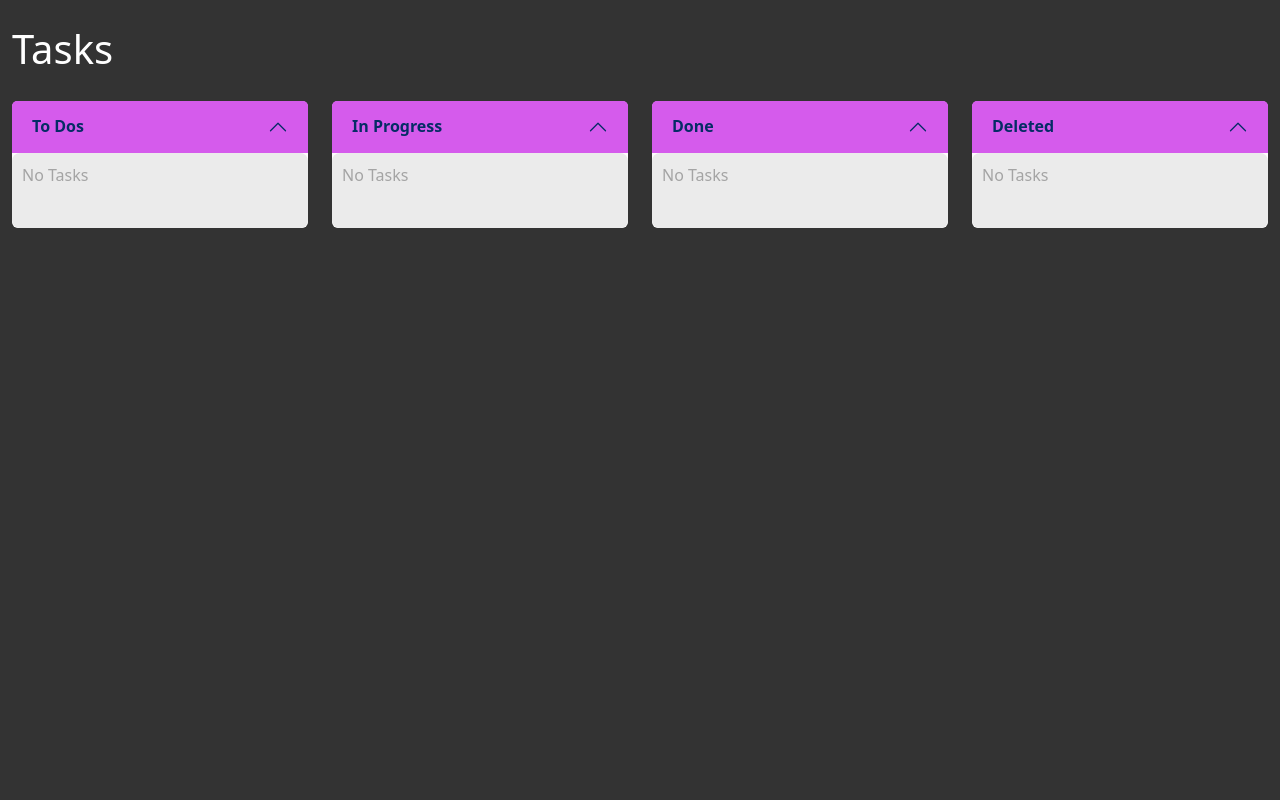
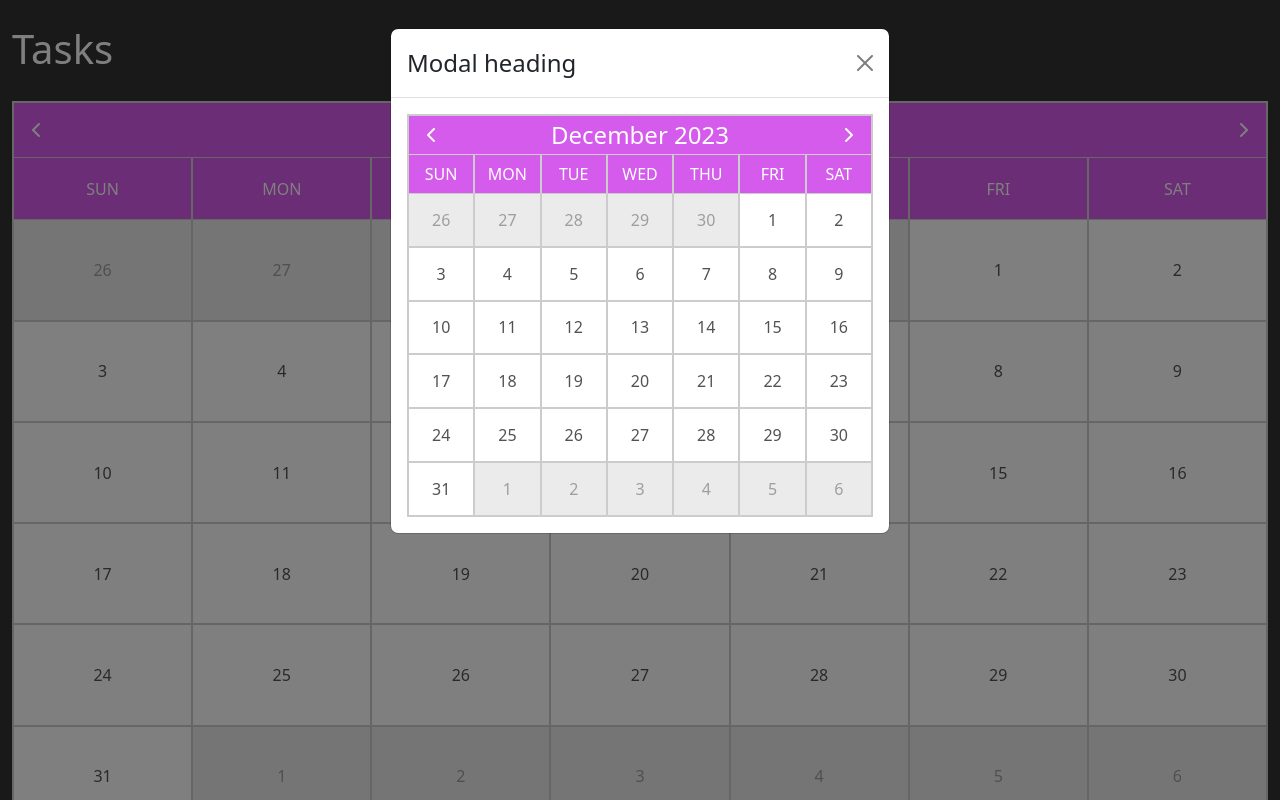
Before and after one commit to ktktbouzu/taskme, a React (Create React App) app: page / in a window 1280 px wide. Built offline with nearby package versions, Linux system fonts and the light colour scheme.

Commit message:
TSK-005: Add click highlight to calendar cells

```diff
--- a/src/App.css
+++ b/src/App.css
@@ -1,3 +1,18 @@
+html {
+  --app-white-1: #FFFFFF;
+
+  --app-gray-1: #CCCCCC;
+  --app-gray-2: #EBEBEB;
+  --app-gray-3: #9E9E9E;
+
+  --app-black-1: #000000;
+  --app-black-2: #525252;
+
+  --app-secondary: #D55BEC;
+
+  --app-brown-1: #C17C74;
+}
+
 body, html, #root {
   height: 100%;
   width: 100%;
--- a/src/components/Board/index.tsx
+++ b/src/components/Board/index.tsx
@@ -2,10 +2,12 @@ import React from 'react';
 import {
   Container,
   Row,
-  Col
+  Col,
+  Modal
 } from 'react-bootstrap';
 
 import List from '../List';
+import Calendar from '../Calendar';
 import './style.css';
 
 import type {
@@ -24,19 +26,21 @@ const boardDefaultProps = {
 
 const Board = (props: BoardProps) => {
   return (
+    <>
       <Container fluid className="board">
         <Row>
           <Col className="board__header">
-          <h1>{ props.title }</h1>
+            <h1>{props.title}</h1>
           </Col>
         </Row>
         <Row>
           <Col>
             {/** Calendar */}
+            <Calendar />
           </Col>
         </Row>
         <Row>
-        { props.lists.map((list: ListConfig) => (
+          {props.lists.map((list: ListConfig) => (
             <Col
               xs={12}
               sm={6}
@@ -46,9 +50,18 @@ const Board = (props: BoardProps) => {
             >
               <List listConfig={list} />
             </Col>
-        )) }
+          ))}
         </Row>
       </Container>
+      <Modal show={true}>
+        <Modal.Header closeButton>
+          <Modal.Title>Modal heading</Modal.Title>
+        </Modal.Header>
+        <Modal.Body>
+          <Calendar />
+        </Modal.Body>
+      </Modal>
+    </>
   );
 }
 
--- /dev/null
+++ b/src/components/Calendar/CalendarCell.tsx
@@ -0,0 +1,44 @@
+import React, { useState } from 'react';
+import {
+  Col
+} from 'react-bootstrap';
+
+type CalendarCellProps = {
+  dateValue: string,
+  displayVal: string|number,
+  muted: boolean,
+  today: boolean,
+  isSelected: boolean,
+  onCellClick: Function
+};
+
+const CalendarCell = (props: CalendarCellProps) => {
+  let className = 'calendar__datesCell';
+
+  if (props.muted) {
+    className = `${className} calendar__datesCell--muted`;
+  }
+
+  if (props.isSelected) {
+    className = `${className} calendar__datesCell--selected`;
+  }
+
+  if (props.today && !props.isSelected) {
+    className = `${className} calendar__datesCell--today`;
+  }
+
+  const selectHandler = () => {
+    if (!props.muted) {
+      // setIsSelected(!isSelected);
+      props.onCellClick(props.dateValue);
+    }
+  }
+
+  return (
+    <Col className={className} onClick={selectHandler}>
+      { props.displayVal }
+    </Col>
+  );
+};
+
+export default CalendarCell;
--- a/src/components/Calendar/index.tsx
+++ b/src/components/Calendar/index.tsx
@@ -5,34 +5,52 @@ import {
   Row,
   Col
 } from 'react-bootstrap';
+import { has } from 'lodash';
+
+import CalendarCell from './CalendarCell';
 
 import './style.css';
 
+type DateConfig = {
+  type: string,
+  value: string,
+  displayVal: string|number
+};
+
 const getDates = (year: number, month: number) => {
-  const stringDate = `${year}-${month}-01`;
-  const dateStart = moment(stringDate);
+  const dateStart = moment().year(year).month(month - 1).date(1);
   const endOfMonth = moment(dateStart).endOf('month');
   const prevMonth = moment(dateStart).subtract(1, 'months').endOf('month');
-  console.log(prevMonth.format('YYYY-MM-DD'));
+  const nextMonth = moment(dateStart).add(1, 'months');
 
   const currMonthDates = Array.from(
     { length: endOfMonth.date() },
-    (elem, index) => ({ type: 'curr', value: index + 1 })
+    (elem, index) => ({
+      type: 'curr',
+      value: `${dateStart.year()}-${dateStart.month() + 1}-${index+1}`,
+      displayVal: index + 1
+    })
   );
 
   const prevPadding = Array.from(
     { length: dateStart.day() },
-    (elem, index) => ({
-      type: 'prev',
-      value: prevMonth.date() - (dateStart.day() - (index + 1))
-    })
+    (elem, index) =>  {
+      const dateVal = prevMonth.date() - (dateStart.day() - (index + 1));
+
+      return {
+        type: 'prev',
+        value: `${prevMonth.year()}-${prevMonth.month() + 1}-${dateVal}`,
+        displayVal: dateVal
+      };
+    }
   );
 
   const nextPadding = Array.from(
     { length: 6 - endOfMonth.day()  },
     (elem, index) => ({
       type: 'next',
-      value: index + 1
+      value: `${nextMonth.year()}-${nextMonth.month() + 1}-${index + 1}`,
+      displayVal: index + 1
     })
   );
 
@@ -43,18 +61,21 @@ const getDates = (year: number, month: number) => {
   ];
 };
 
-const getToday = () => {
-  const today = moment();
+const getDateObj = (dateString: string) => {
+  const dateObj = moment(dateString);
 
   return {
-    year: today.year(),
-    month: today.month() + 1,
-    date: today.date(),
+    year: dateObj.year(),
+    month: dateObj.month() + 1,
+    monthString: dateObj.format('MMMM'),
+    date: dateObj.date(),
   };
 }
 
 const Calendar = () => {
-  const [ currDate, setCurrDate ] = useState(getToday());
+  const [ currDate, setCurrDate ] = useState(moment().format('YYYY-MM-DD'));
+  const [ selected, setSelected ] = useState({});
+  const [ today ] = useState(moment().format('YYYY-MM-DD'));
 
   const days = [
     'SUN',
@@ -66,13 +87,40 @@ const Calendar = () => {
     'SAT'
   ];
 
-  const dates = getDates(currDate.year, currDate.month);
-  console.log(dates);
+  const currDateObj = getDateObj(currDate);
+  const dates = getDates(currDateObj.year, currDateObj.month);
+
+  const getPrevious = () => {
+    setCurrDate(moment(currDate).subtract(1, 'month').format('YYYY-MM-DD'));
+  }
+
+  const getNext = () => {
+    setCurrDate(moment(currDate).add(1, 'month').format('YYYY-MM-DD'));
+  }
+
+  const onCellClick = (value: any) => {
+    let currSelected:Record<string, boolean> = { ...selected };
+
+    if (has(currSelected, value)) {
+      delete currSelected[value];
+    } else {
+      currSelected =  { ...currSelected, [value]: true };
+    }
+
+    setSelected(currSelected);
+  }
+
   return (
     <Container fluid className="calendar">
       <Row>
         <Col className="calendar__headerYear">
-          <h4>{ currDate.year }</h4>
+          <button onClick={getPrevious}>
+            <i className="fa-solid fa-chevron-left"></i>
+          </button>
+          <h4>{ `${currDateObj.monthString} ${currDateObj.year}` }</h4>
+          <button onClick={getNext}>
+            <i className="fa-solid fa-chevron-right"></i>
+          </button>
         </Col>
       </Row>
       <Row>
@@ -83,19 +131,20 @@ const Calendar = () => {
         )) }
       </Row>
       <Row className="calendar__datesRow">
-        { dates.map((dateConfig, index) => {
-            let className = 'calendar__datesCell';
-
-            if (dateConfig.type === 'prev' || dateConfig.type === 'next') {
-              className = `${className} calendar__datesCell--muted`;
-            }
-
-            return (
-              <Col className={className} key={index}>
-                { dateConfig.value }
-              </Col>
-            )
-        }) }
+        { dates.map((dateConfig:DateConfig, index: number) => {
+          return (
+            <CalendarCell
+              muted={!!(dateConfig.type === 'prev' || dateConfig.type === 'next')}
+              key={index}
+              displayVal={dateConfig.displayVal}
+              dateValue={dateConfig.value}
+              today={dateConfig.value === today}
+              isSelected={has(selected, dateConfig.value)}
+              onCellClick={onCellClick}
+            />
+          );
+        })
+        }
 
       </Row>
     </Container>
--- a/src/components/Calendar/style.css
+++ b/src/components/Calendar/style.css
@@ -11,9 +11,23 @@
 }
 
 .calendar__headerYear {
+  display: flex;
+  flex-direction: row;
+  align-items: center;
+  justify-content: space-between;
   background-color: var(--app-secondary);
   padding-top: 1%;
   padding-bottom: 1%;
+}
+
+.calendar__headerYear > h4 {
+  margin-bottom: 0px;
+}
+
+.calendar__headerYear > button {
+  background-color: transparent;
+  border: none;
+  color: var(--app-white-1);
 }
 
 .calendar__headerCol {
@@ -35,12 +49,23 @@ div.calendar__datesCell {
   padding-bottom: 3%;
 }
 
-div.calendar__datesCell--muted {
-  background-color: var(--app-gray-2);
+div.calendar__datesCell:hover {
+  cursor: pointer;
+}
+
+div.calendar__datesCell--selected {
+  background-color: var(--app-brown-1);
+  color: var(--app-white-1);
 }
 
 div.calendar__datesCell--muted {
-   color: var(--app-gray-3);
+  background-color: var(--app-gray-2);
+  color: var(--app-gray-3);
+}
+
+div.calendar__datesCell--today {
+  color: var(--app-secondary);
+  font-weight: 700;
 }
 
 div.calendar__datesRow {
```
Lines whose indentation alone changed are shown as unchanged.
